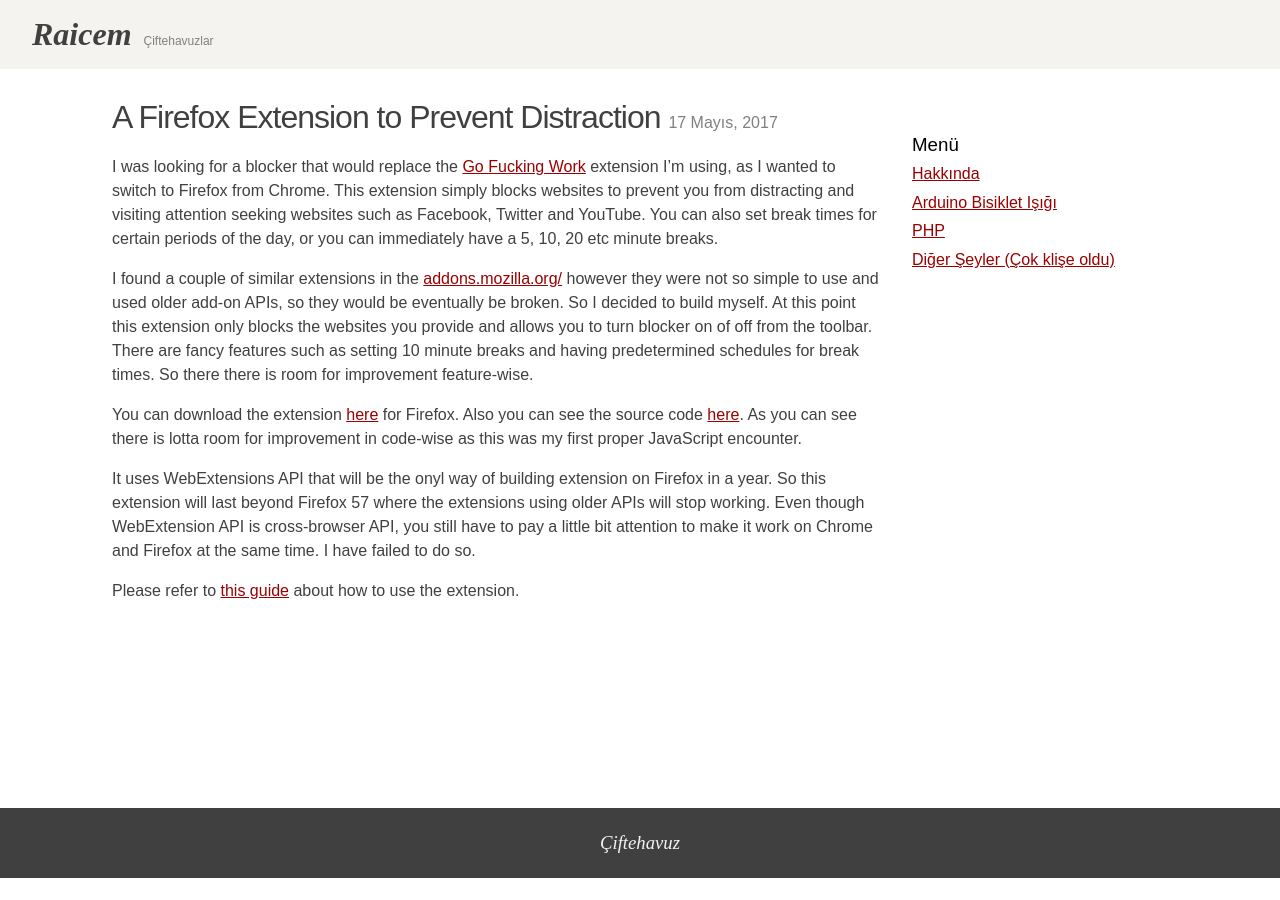
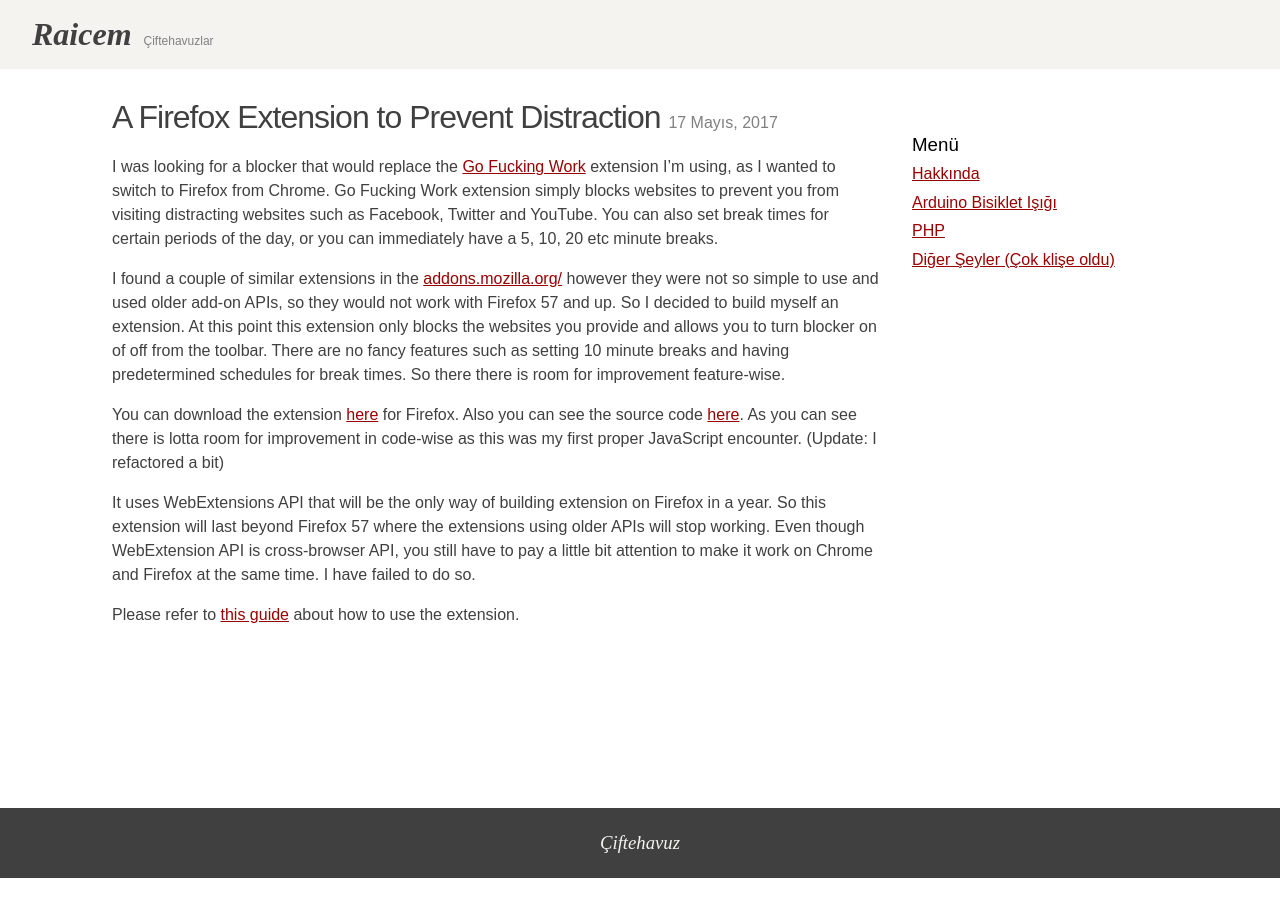
Before and after one commit to raicem/ciftehavuz, a Jekyll site: the page built from _posts/2017-05-17-firefox-extension-to-prevent-distraction.md, in a window 1280 px wide. Built offline with Jekyll 4.4.1, drawn with Linux system fonts in a browser that asks for light colours; nearby versions of some CDN libraries.

Commit message:
ufak tefek yazım hatalarını düzelttim

```diff
--- a/_config.yml
+++ b/_config.yml
@@ -2,7 +2,7 @@ baseurl:
 permalink: /:year/:month/:day/:title/
 sass:
   style: compressed
-gems: [jekyll-paginate]
+plugins: [jekyll-paginate]
 paginate: 20
 paginate_path: "/page:num/"
 excerpt_separator: <!--more-->
--- a/_posts/2017-05-17-firefox-extension-to-prevent-distraction.md
+++ b/_posts/2017-05-17-firefox-extension-to-prevent-distraction.md
@@ -6,12 +6,13 @@ categories:
 - Firefox
 ---
 
-I was looking for a blocker that would replace the [Go Fucking Work](https://chrome.google.com/webstore/detail/go-fucking-work/hibmkkpfegfiinilnlabbfnjcopdiiig) extension I'm using, as I wanted to switch to Firefox from Chrome. This extension simply blocks websites to prevent you from distracting and visiting attention seeking websites such as Facebook, Twitter and YouTube. You can also set break times for certain periods of the day, or you can immediately have a 5, 10, 20 etc minute breaks.
+I was looking for a blocker that would replace the [Go Fucking Work](https://chrome.google.com/webstore/detail/go-fucking-work/hibmkkpfegfiinilnlabbfnjcopdiiig) extension I'm using, as I wanted to switch to Firefox from Chrome. Go Fucking Work extension simply blocks websites to prevent you from visiting distracting websites such as Facebook, Twitter and YouTube. You can also set break times for certain periods of the day, or you can immediately have a 5, 10, 20 etc minute breaks.
 
-I found a couple of similar extensions in the [addons.mozilla.org/](https://addons.mozilla.org/) however they were not so simple to use and used older add-on APIs, so they would be eventually be broken. So I decided to build myself. At this point this extension only blocks the websites you provide and allows you to turn blocker on of off from the toolbar. There are fancy features such as setting 10 minute breaks and having predetermined schedules for break times. So there there is room for improvement feature-wise.
+I found a couple of similar extensions in the [addons.mozilla.org/](https://addons.mozilla.org/) however they were not so simple to use and used older add-on APIs, so they would not work with Firefox 57 and up. So I decided to build myself an extension. At this point this extension only blocks the websites you provide and allows you to turn blocker on of off from the toolbar. There are no fancy features such as setting 10 minute breaks and having predetermined schedules for break times. So there there is room for improvement feature-wise.
 
 You can download the extension [here](https://addons.mozilla.org/en-US/firefox/addon/impulse-blocker/) for Firefox. Also you can see the source code [here](https://github.com/raicem/impulse-blocker). As you can see there is lotta room for improvement in code-wise as this was my first proper JavaScript encounter.
+(Update: I refactored a bit)
 
-It uses WebExtensions API that will be the onyl way of building extension on Firefox in a year. So this extension will last beyond Firefox 57 where the extensions using older APIs will stop working. Even though WebExtension API is cross-browser API, you still have to pay a little bit attention to make it work on Chrome and Firefox at the same time. I have failed to do so.
+It uses WebExtensions API that will be the only way of building extension on Firefox in a year. So this extension will last beyond Firefox 57 where the extensions using older APIs will stop working. Even though WebExtension API is cross-browser API, you still have to pay a little bit attention to make it work on Chrome and Firefox at the same time. I have failed to do so.
 
 Please refer to [this guide]({{ site.baseurl }}{% post_url 2017-05-17-impulse-blocker-guide %}) about how to use the extension.
```
Also changed, not shown: _posts/2017-05-17-impulse-blocker-guide.md (+1 -1 lines), _posts/2017-07-10-node-js-ogrenme-serisi.md (added, +20 -0 lines), _posts/2017-07-11-node-js-ile-bir-blog-yapmak-bolum-1.md (added, +19 -0 lines).
